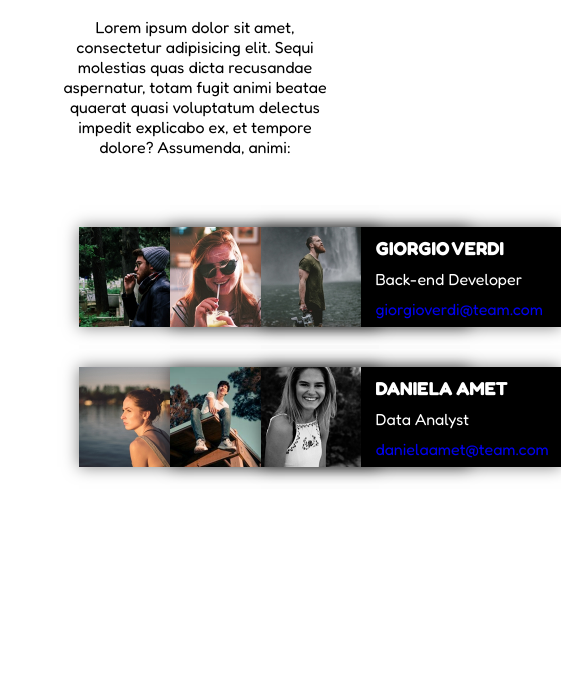
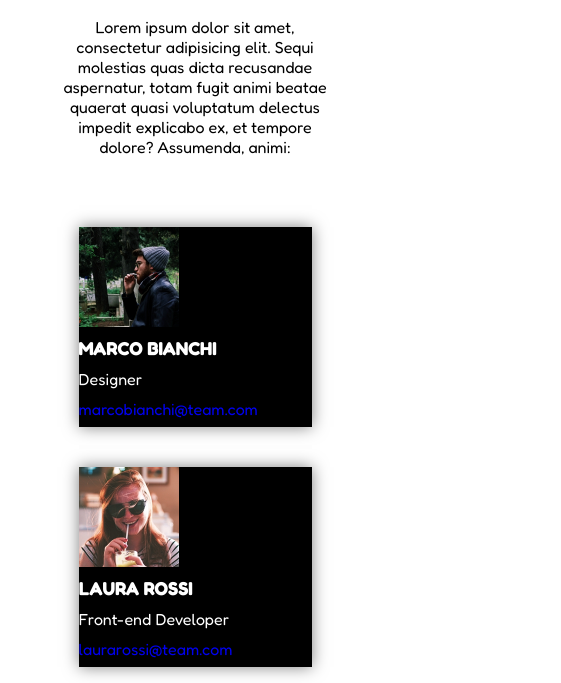
Before and after one commit to Francesco-Msc/html-css-flex-cards, a plain HTML site: page index.html in a window 390 px wide. Shown: the part 161-844 px from the top of the page, 561 px wide, since content can reach past the window. Drawn offline with Linux system fonts and the light colour scheme.

Commit message:
added media queries

```diff
--- a/css/style.css
+++ b/css/style.css
@@ -60,7 +60,9 @@ CARD DETAILS
     background-color: black;
     height: 100px;
     min-width: 300px;
+    max-width: 350px;
     display: flex;
+    align-items: flex-end;
     box-shadow: 0 0 15px rgba(0, 0, 0, 0.5);
 }
 
@@ -87,3 +89,41 @@ CARD DETAILS
 a{
     text-decoration: none;
 }
+
+/************
+GRID CHANGE FOR SCREEN SIZE
+************/
+
+@media (max-width: 1300px){
+
+    .col{
+        width: calc(100%/ 2 );
+        padding: 20px;
+    }
+}
+
+@media (max-width: 890px){
+
+    .col{
+        width: calc(100%/ 1 );
+        padding: 20px;
+    }
+}
+
+@media (max-width: 440px){
+
+    .card{
+        background-color: black;
+        height: 200px;
+        min-width: 200px;
+        display: flex;
+        box-shadow: 0 0 15px rgba(0, 0, 0, 0.5);
+        flex-direction: column;
+        align-items: flex-start;
+    }
+
+    .card > img{
+        height: 100px;
+        width: 100px;
+    }
+}
```
